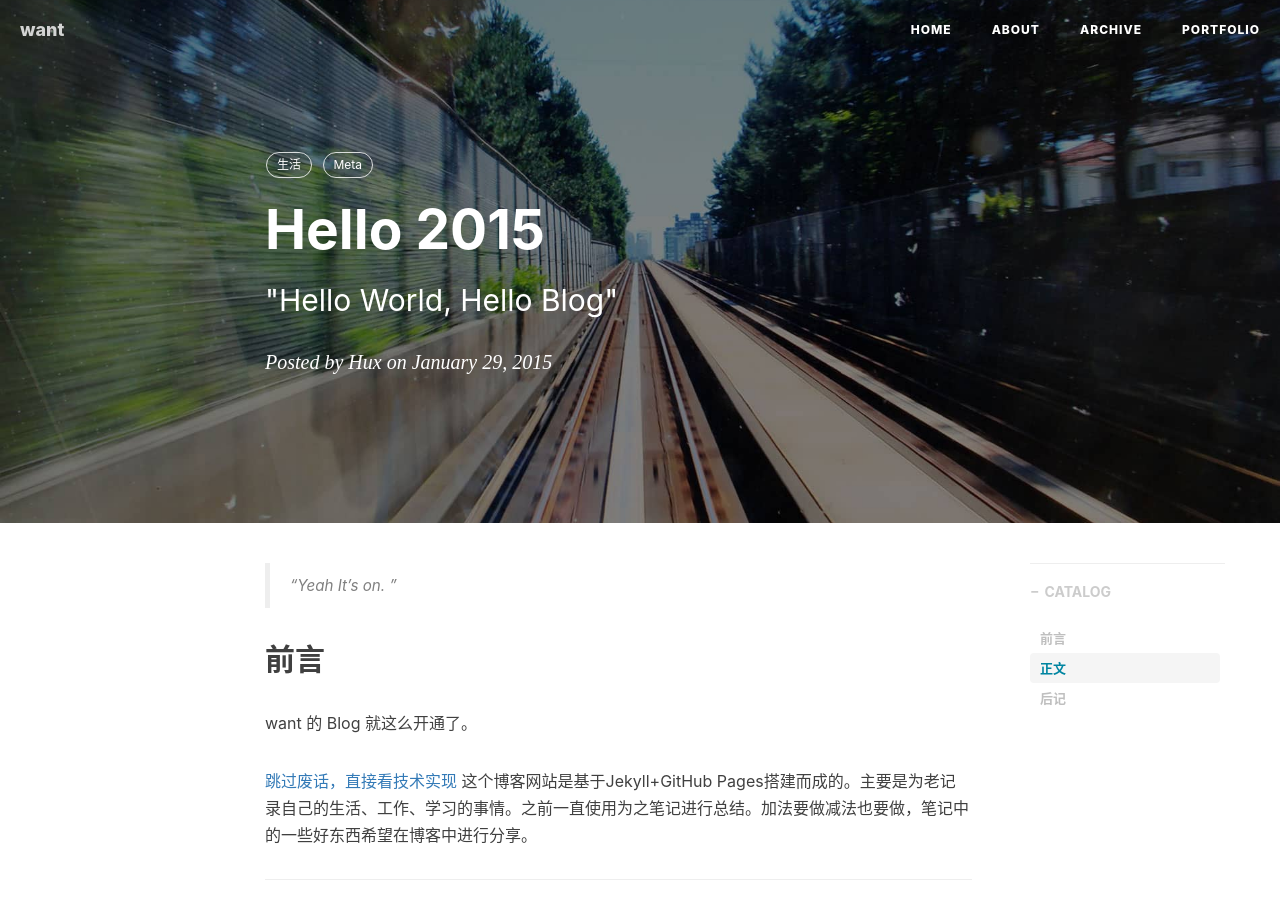
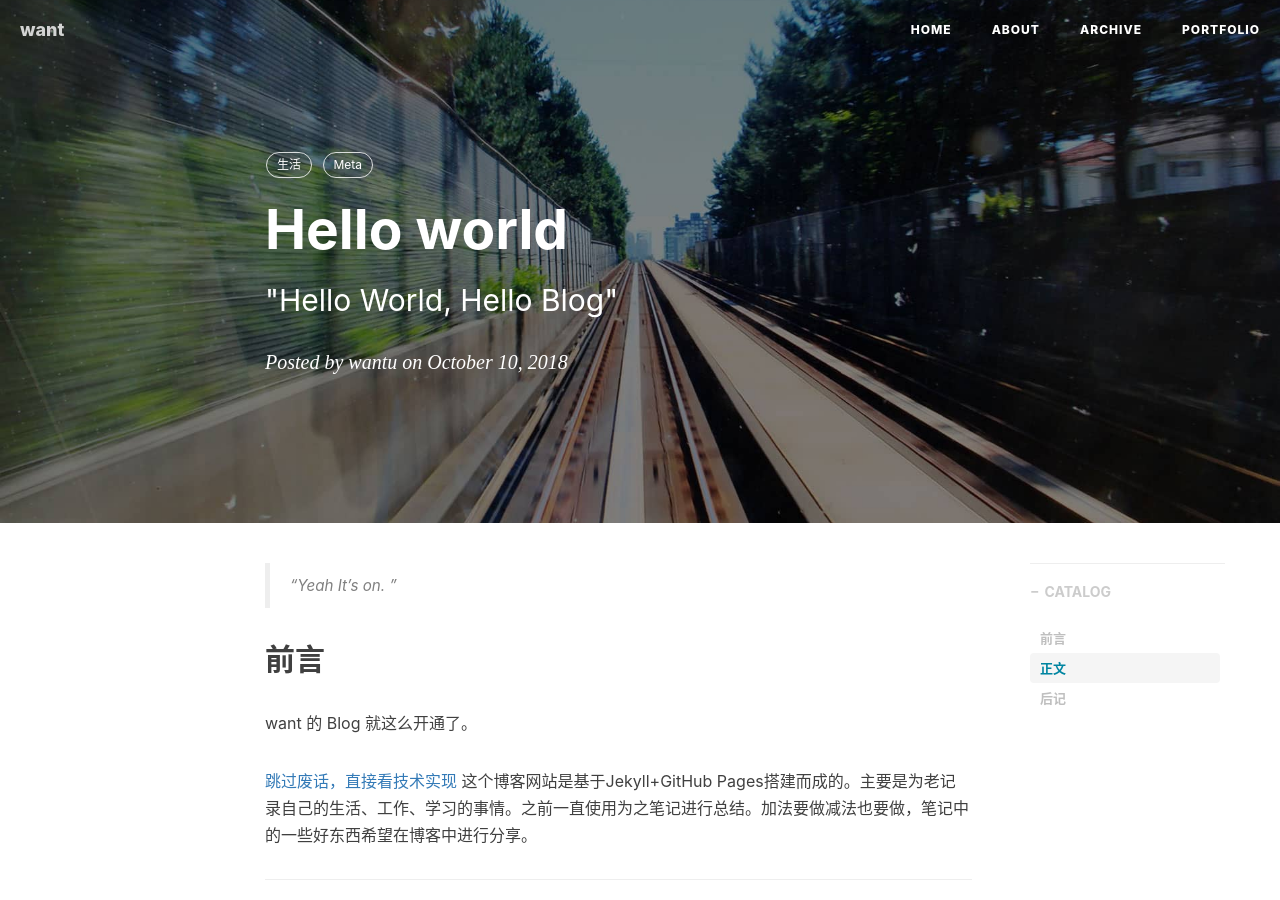
Before and after one commit to WantUzZ/wantuBlog, a Jekyll site: the page built from _posts/2014-01-29-hello-2015.markdown, in a window 1280 px wide and 900 px high. Built offline with Jekyll 4.4.1, drawn with Linux system fonts in a browser that asks for light colours; nearby versions of some CDN libraries; comment, search, counter and statistics services are not loaded.

Commit message:
博客修改

```diff
--- a/_posts/2014-01-29-hello-2015.markdown
+++ b/_posts/2014-01-29-hello-2015.markdown
@@ -1,9 +1,9 @@
 ---
 layout:     post
-title:      "Hello 2015"
+title:      "Hello world"
 subtitle:   " \"Hello World, Hello Blog\""
-date:       2015-01-29 12:00:00
-author:     "Hux"
+date:       2018-10-10 18:43:00
+author:     "wantu"
 header-img: "img/post-bg-2015.jpg"
 catalog: true
 tags:
```
Also changed, not shown: 9 other files.
